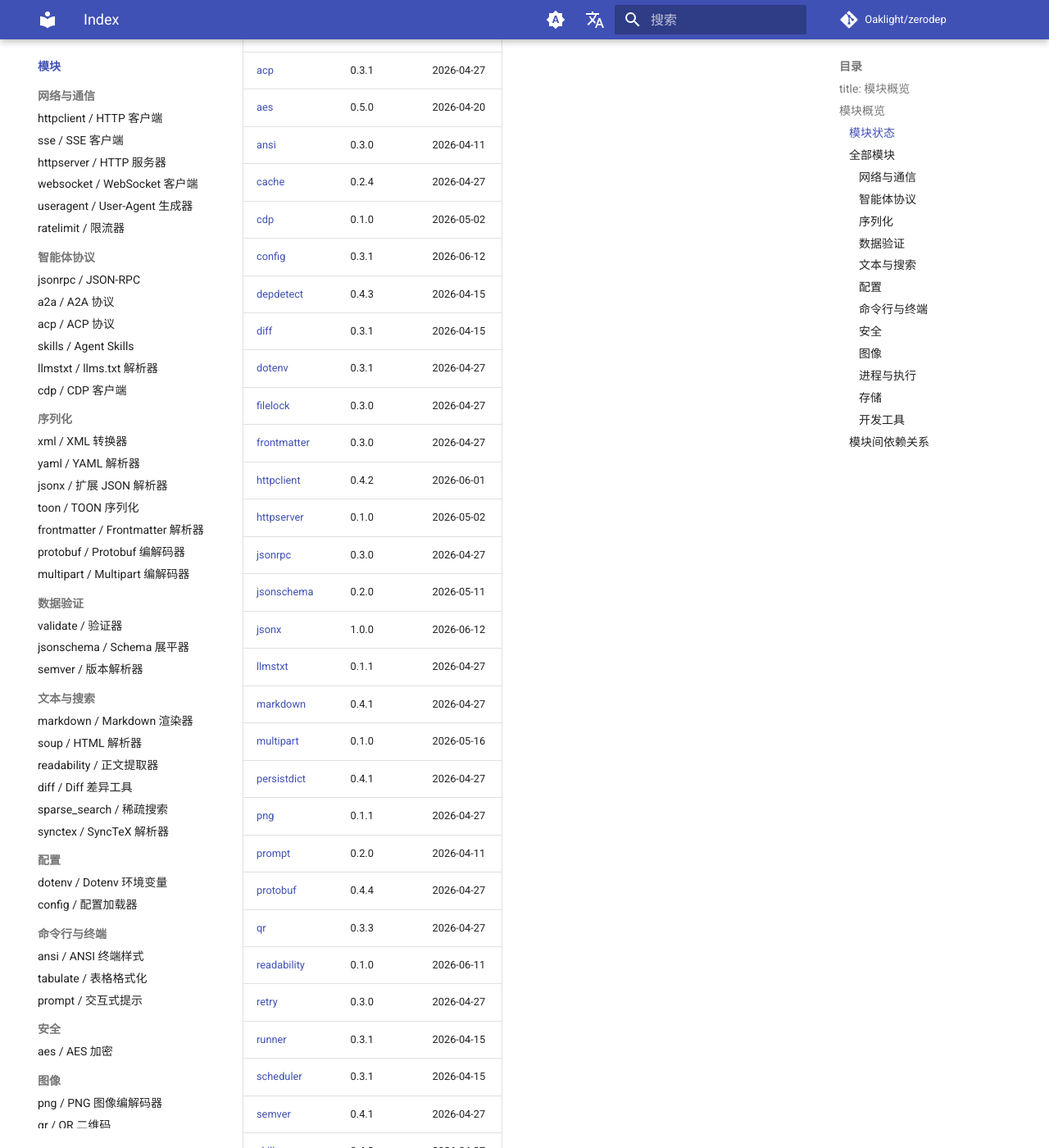
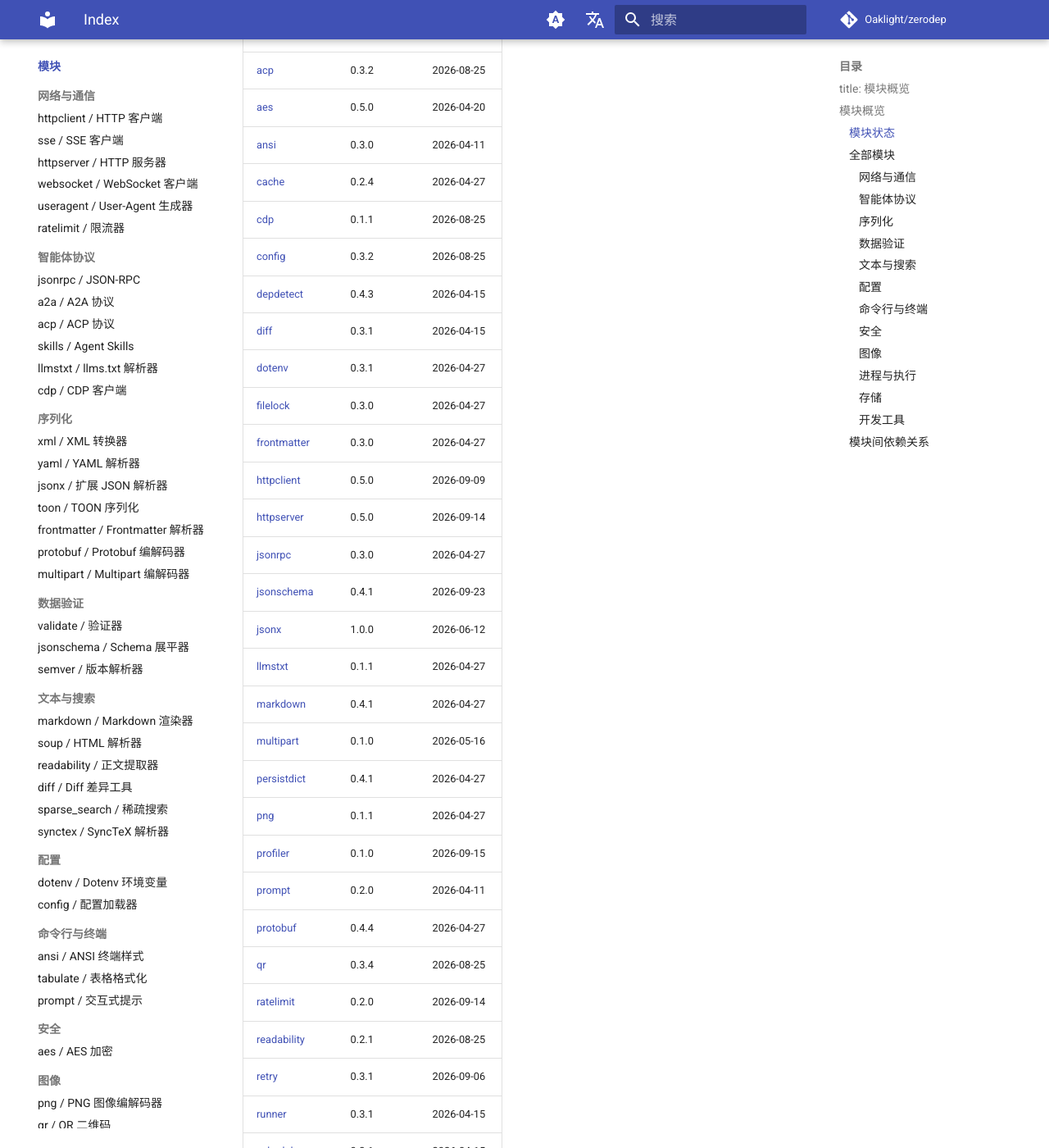
Before and after one commit to Oaklight/zerodep, an MkDocs documentation site: the page built from docs/modules/index.md, in a window 1280 px wide and 1400 px high, scrolled down 515 px. Shown: the whole window at 82% size. Built offline with MkDocs 1.6.1 and Material for MkDocs 9.7.7, drawn with Linux system fonts in a browser that asks for light colours; comment, search, counter and statistics services are not loaded; some of the changed text lies outside the part shown.

Commit message:
docs: regenerate module index

```diff
--- a/docs/modules/index.md
+++ b/docs/modules/index.md
@@ -12,47 +12,49 @@ title: 模块概览
 
 | 模块 | 版本 | 最后更新 |
 |--------|---------|--------------|
-| [a2a](a2a.md) | 0.3.1 | 2026-04-27 |
-| [acp](acp.md) | 0.3.1 | 2026-04-27 |
+| [a2a](a2a.md) | 0.3.2 | 2026-08-25 |
+| [acp](acp.md) | 0.3.2 | 2026-08-25 |
 | [aes](aes.md) | 0.5.0 | 2026-04-20 |
 | [ansi](ansi.md) | 0.3.0 | 2026-04-11 |
 | [cache](cache.md) | 0.2.4 | 2026-04-27 |
-| [cdp](cdp.md) | 0.1.0 | 2026-05-02 |
-| [config](config.md) | 0.3.1 | 2026-06-12 |
+| [cdp](cdp.md) | 0.1.1 | 2026-08-25 |
+| [config](config.md) | 0.3.2 | 2026-08-25 |
 | [depdetect](depdetect.md) | 0.4.3 | 2026-04-15 |
 | [diff](diff.md) | 0.3.1 | 2026-04-15 |
 | [dotenv](dotenv.md) | 0.3.1 | 2026-04-27 |
 | [filelock](filelock.md) | 0.3.0 | 2026-04-27 |
 | [frontmatter](frontmatter.md) | 0.3.0 | 2026-04-27 |
-| [httpclient](httpclient.md) | 0.4.2 | 2026-06-01 |
-| [httpserver](httpserver.md) | 0.1.0 | 2026-05-02 |
+| [httpclient](httpclient.md) | 0.5.0 | 2026-09-09 |
+| [httpserver](httpserver.md) | 0.5.0 | 2026-09-14 |
 | [jsonrpc](jsonrpc.md) | 0.3.0 | 2026-04-27 |
-| [jsonschema](jsonschema.md) | 0.2.0 | 2026-05-11 |
+| [jsonschema](jsonschema.md) | 0.4.1 | 2026-09-23 |
 | [jsonx](jsonx.md) | 1.0.0 | 2026-06-12 |
 | [llmstxt](llmstxt.md) | 0.1.1 | 2026-04-27 |
 | [markdown](markdown.md) | 0.4.1 | 2026-04-27 |
 | [multipart](multipart.md) | 0.1.0 | 2026-05-16 |
 | [persistdict](persistdict.md) | 0.4.1 | 2026-04-27 |
 | [png](png.md) | 0.1.1 | 2026-04-27 |
+| [profiler](profiler.md) | 0.1.0 | 2026-09-15 |
 | [prompt](prompt.md) | 0.2.0 | 2026-04-11 |
 | [protobuf](protobuf.md) | 0.4.4 | 2026-04-27 |
-| [qr](qr.md) | 0.3.3 | 2026-04-27 |
-| [readability](readability.md) | 0.1.0 | 2026-06-11 |
-| [retry](retry.md) | 0.3.0 | 2026-04-27 |
+| [qr](qr.md) | 0.3.4 | 2026-08-25 |
+| [ratelimit](ratelimit.md) | 0.2.0 | 2026-09-14 |
+| [readability](readability.md) | 0.2.1 | 2026-08-25 |
+| [retry](retry.md) | 0.3.1 | 2026-09-06 |
 | [runner](runner.md) | 0.3.1 | 2026-04-15 |
 | [scheduler](scheduler.md) | 0.3.1 | 2026-04-15 |
 | [semver](semver.md) | 0.4.1 | 2026-04-27 |
-| [skills](skills.md) | 0.4.2 | 2026-04-27 |
+| [skills](skills.md) | 0.4.3 | 2026-08-25 |
 | [soup](soup.md) | 0.6.0 | 2026-04-27 |
 | [sparse_search](sparse_search.md) | 0.4.0 | 2026-04-27 |
-| [sse](sse.md) | 0.3.1 | 2026-04-15 |
+| [sse](sse.md) | 0.3.3 | 2026-08-25 |
 | [structlog](structlog.md) | 0.3.0 | 2026-04-27 |
 | [synctex](synctex.md) | 0.2.0 | 2026-05-02 |
 | [tabulate](tabulate.md) | 0.1.1 | 2026-04-15 |
 | [toon](toon.md) | 0.3.3 | 2026-04-27 |
 | [useragent](useragent.md) | 0.1.0 | 2026-05-02 |
-| [validate](validate.md) | 0.5.0 | 2026-05-05 |
-| [vcs](vcs.md) | 0.3.0 | 2026-04-11 |
+| [validate](validate.md) | 0.7.1 | 2026-09-06 |
+| [vcs](vcs.md) | 0.3.1 | 2026-08-25 |
 | [websocket](websocket.md) | 0.1.0 | 2026-05-02 |
 | [xml](xml.md) | 0.3.1 | 2026-04-27 |
 | [yaml](yaml.md) | 0.3.1 | 2026-04-27 |
@@ -68,6 +70,7 @@ title: 模块概览
 | [httpserver](httpserver.md) | 异步 HTTP 服务器（装饰器路由、流式响应、静态文件） | flask（轻量场景）、microdot、bottle、starlette（基础场景）、aiohttp（服务端部分） | `flask / microdot / bottle` |
 | [useragent](useragent.md) | 轻量级 Chrome/Edge User-Agent 生成器（含 Client Hints） | fake-useragent、ua-generator、user-agents | `ua-generator` |
 | [websocket](websocket.md) | RFC 6455 WebSocket 客户端（同步 + 异步） | websocket-client、websockets | `websockets` |
+| [ratelimit](ratelimit.md) | 多算法限流器（令牌桶、固定/滑动窗口、GCRA） | limits、pyrate-limiter、aiolimiter、limiter | `limits` |
 
 ### 智能体协议
 
@@ -162,6 +165,7 @@ title: 模块概览
 | [structlog](structlog.md) | 结构化日志与彩色控制台输出 | structlog、python-json-logger、loguru | `structlog` |
 | [vcs](vcs.md) | Git/Hg/Jujutsu CLI 包装器（diff、status、log、blame） | GitPython、pygit2（高层接口） | -- |
 | [depdetect](depdetect.md) | 依赖检测与验证 | pipreqs（部分） | -- |
+| [profiler](profiler.md) | cProfile 封装，支持 HTML 报告输出 | cProfile（原始） | `pyinstrument` |
 
 ## 模块间依赖关系
 
```
